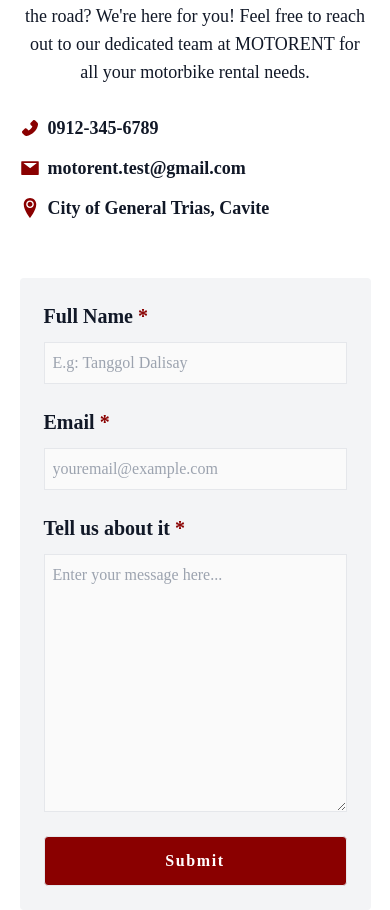
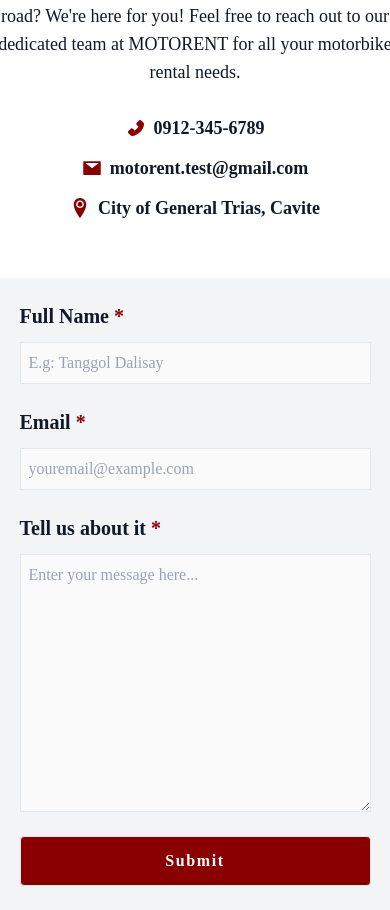
Before and after one commit to johnchristiandorola/Motor-Rental, a React (Create React App) app: page / in a window 390 px wide. Shown: the part 7086-7996 px from the top of the page. Built offline with nearby package versions, Linux system fonts and the light colour scheme; the HTML template or start-up script is replaced by a standard one.

Commit message:
bugggggs

```diff
--- a/src/components/Contact.jsx
+++ b/src/components/Contact.jsx
@@ -8,7 +8,7 @@ const Contact = () => {
       className="w-full bg-white text-gray-900 my-16 px-6 mx-auto"
     >
       <div className="max-w-[1240px] flex flex-col items-center justify-center">
-        <div className="grid lg:grid-cols-2 items-start  justify-center gap-10">
+        <div className="grid lg:grid-cols-2 items-start justify-items-center gap-10">
           <div className="flex flex-col gap-3 text-center">
             <h1 className="text-4xl  lg:text-5xl uppercase font-extrabold text-[#8A0000]">
               Get in Touch!
@@ -19,7 +19,7 @@ const Contact = () => {
               MOTORENT for all your motorbike rental needs.
             </p>
 
-            <div className="flex flex-col gap-3 my-4">
+            <div className="flex flex-col gap-3 my-4 justify-center items-center">
               <div className="flex gap-2 items-center">
                 <AiFillPhone className="text-[#8A0000] text-xl" />
                 <p className="text-lg font-semibold hover:text-[#8A0000] cursor-pointer duration-300">
@@ -40,7 +40,7 @@ const Contact = () => {
               </div>
             </div>
           </div>
-          <div className="bg-gray-100 p-6 rounded">
+          <div className="bg-gray-100 p-6 rounded mx-6 w-full">
             <form action="" className="flex flex-col gap-6">
               <div className="flex flex-col gap-3">
                 <label htmlFor="" className="font-semibold text-xl ">
```
